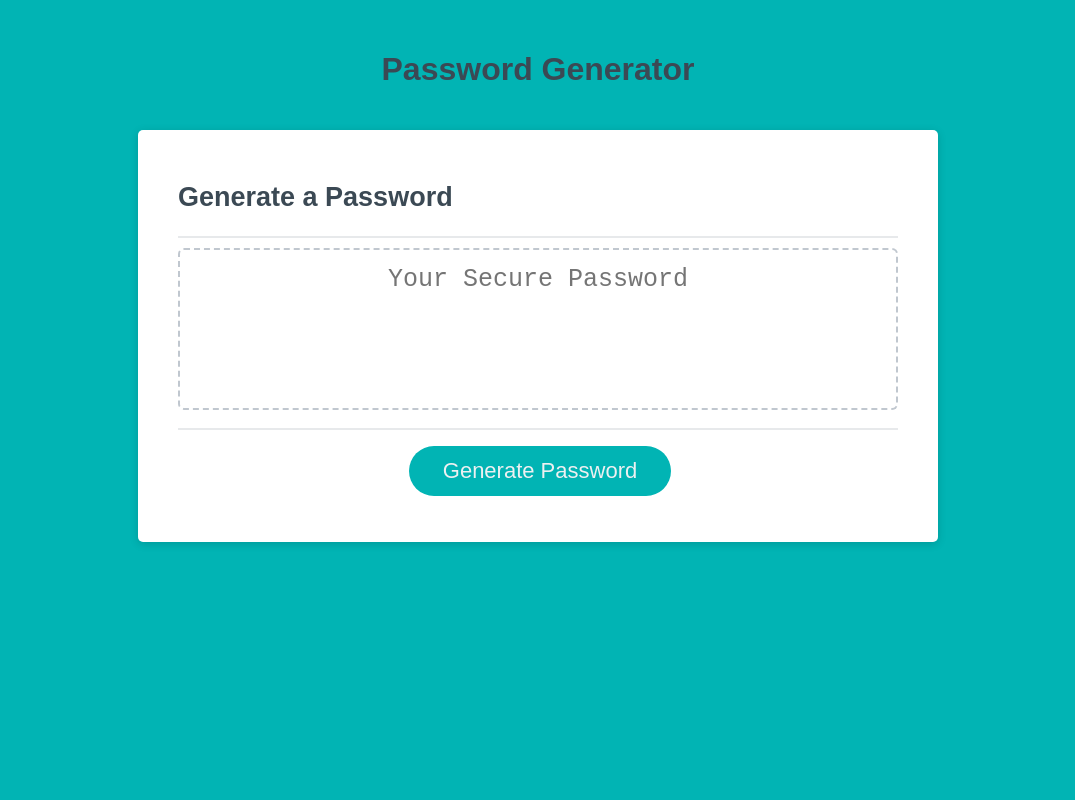
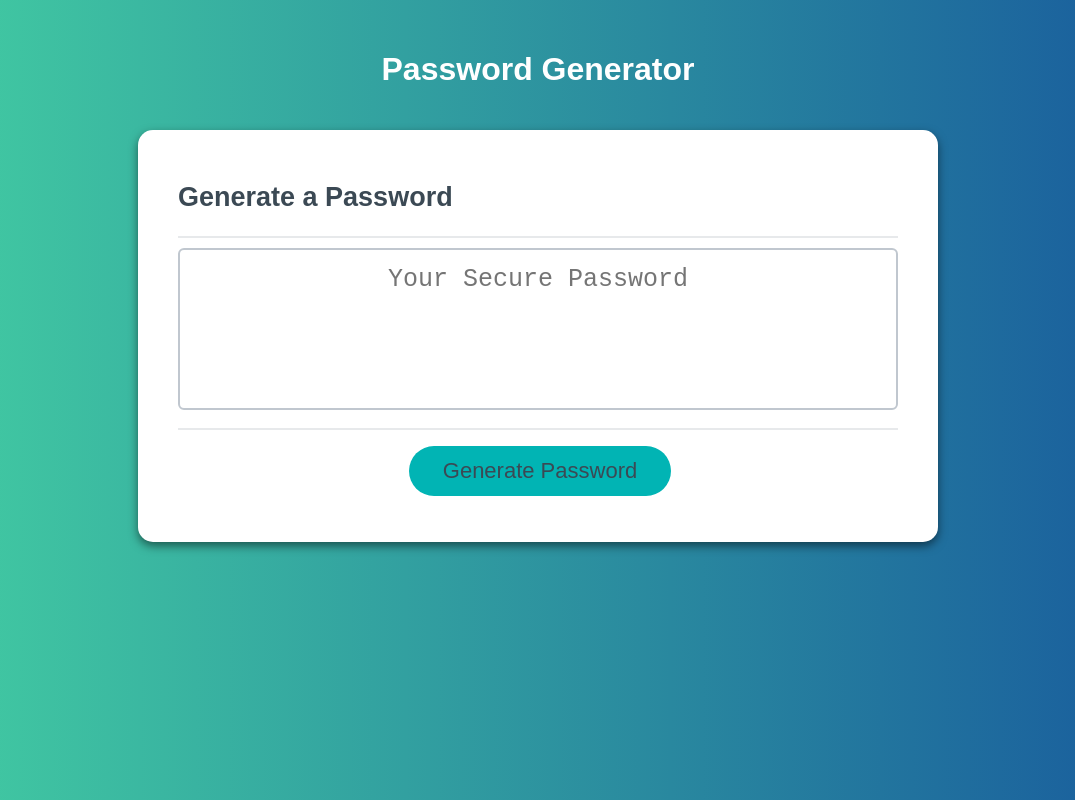
Before and after one commit to RyanSKang/Password-Generator, a plain HTML site: page index.html in a window 1280 px wide. Shown: the whole page, without its empty margins (102-1177 px from the left). Drawn offline with Linux system fonts and the light colour scheme.

Commit message:
Changed the styling and background image

```diff
--- a/style.css
+++ b/style.css
@@ -12,9 +12,13 @@ body,
   padding: 0;
 }
 
+.wrapper h1{
+  color: white;
+}
+
 body {
   font-family: sans-serif;
-  background-color: rgb(1,180,180);
+  background-image: linear-gradient(to right, #43cea2,#185a9d)
 }
 
 .wrapper {
@@ -32,9 +36,9 @@ header {
 
 .card {
   background-color: hsl(0, 0%, 100%);
-  border-radius: 5px;
+  border-radius: 15px;
   border-width: 1px;
-  box-shadow: rgba(0, 0, 0, 0.15) 0px 2px 8px 0px;
+  box-shadow: rgba(0, 0, 0, .5) 0px 4px 10px 0px;
   color: hsl(206, 17%, 28%);
   font-size: 18px;
   margin: 0 auto;
@@ -49,6 +53,7 @@ header {
   background: #e7e9eb;
   height: 2px;
 }
+
 
 .card-body {
   min-height: 100px;
@@ -84,7 +89,8 @@ header {
   border: none;
   background-color: rgb(1,180,180);
   border-radius: 50px;
-  color: #edf0f1;
+  color:  hsl(206, 17%, 28%);
+  font-weight: 500;
   display: inline-block;
   font-size: 22px;
   line-height: 22px;
@@ -97,11 +103,14 @@ header {
 
 button:hover{
   background-color: rgb(1, 180, 180,.85);
+  color: white;
+  transition: all 0.3s ease 0s;
 }
 
 button[disabled] {
   cursor: default;
   background: #c0c7cf;
+
 }
 
 .float-right {
@@ -123,7 +132,7 @@ button[disabled] {
   text-align: center;
   margin-top: 10px;
   margin-bottom: 10px;
-  border: 2px dashed #c0c7cf;
+  border: 2px solid #c0c7cf;
   border-radius: 6px;
   resize: none;
   overflow: hidden;
```
